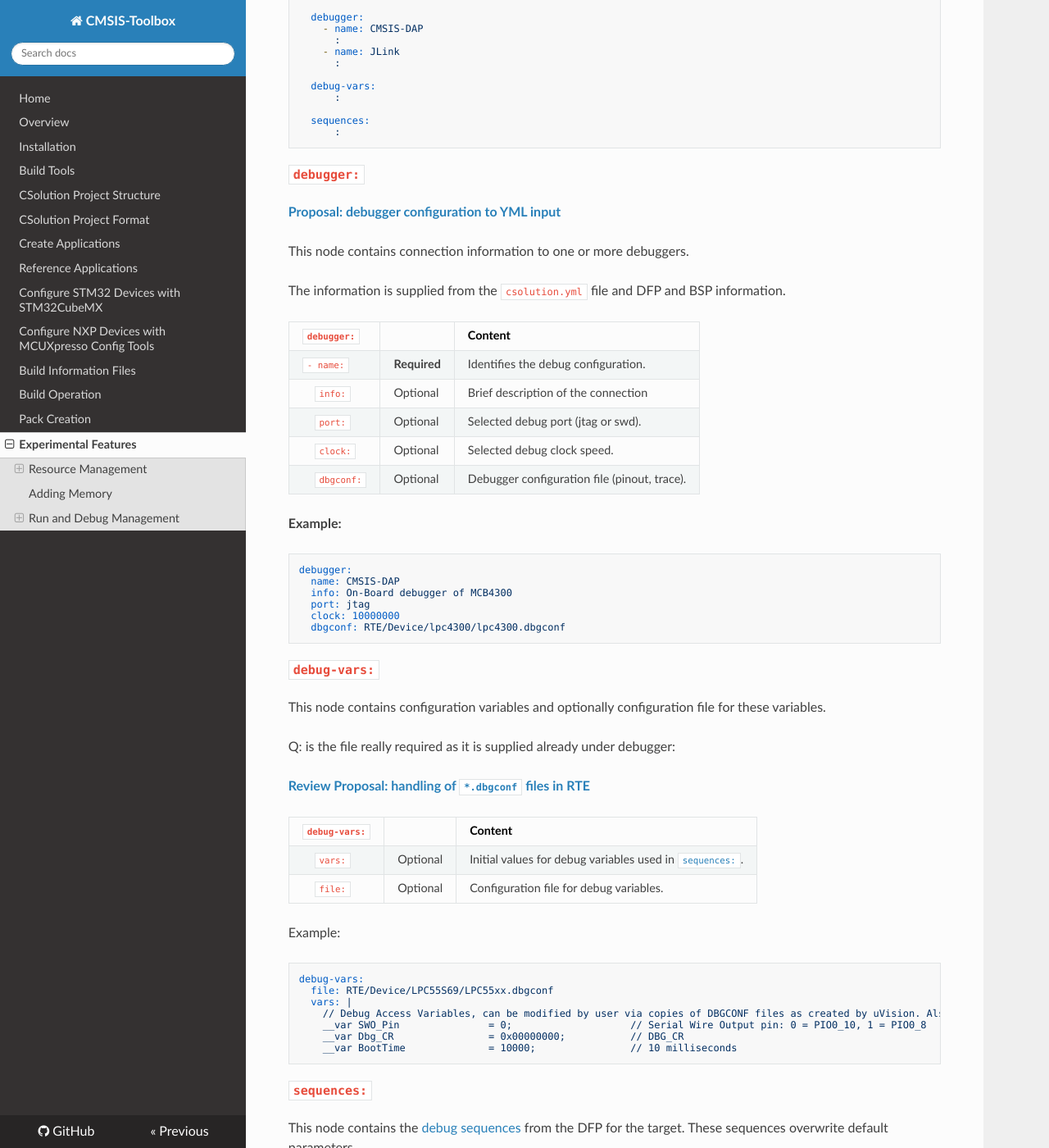
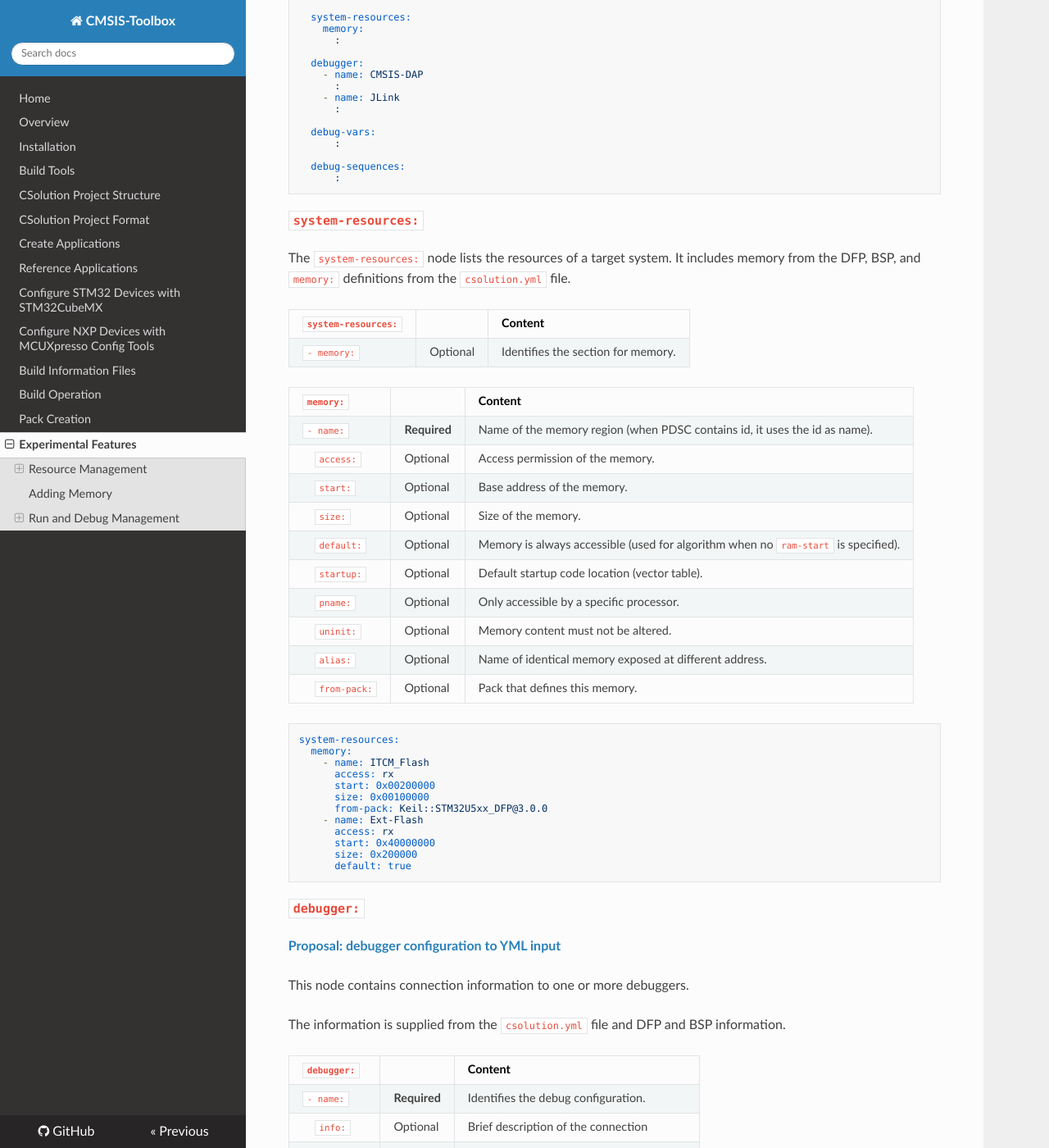
Before and after one commit to Open-CMSIS-Pack/cmsis-toolbox, an MkDocs documentation site: the page built from docs/Experimental-Features.md, in a window 1280 px wide and 1400 px high, scrolled down 5156 px. Shown: the whole window at 82% size. Built offline with MkDocs 1.6.1, drawn with Linux system fonts in a browser that asks for light colours; nearby versions of some CDN libraries; some of the changed text lies outside the part shown.

Commit message:
`system-resources:` added

````diff
--- a/docs/Experimental-Features.md
+++ b/docs/Experimental-Features.md
@@ -129,10 +129,10 @@ solution:
       device: STMicroelectronics::STM32F746NGHx
       memory:                                  # Additional memory available in MyHardware
         - name: Ext-Flash                      # Identifier
-        - access: rx                           # access permission
-        - start: 0x40000000
-        - size: 0x200000
-        - algorithm: Flash/Ext-Flash.flm       # Programming algorithm
+          access: rx                           # access permission
+          start: 0x40000000
+          size: 0x200000
+          algorithm: Flash/Ext-Flash.flm       # Programming algorithm
 ```
 
 ## Run and Debug Management
@@ -207,6 +207,10 @@ cbuild-run:
     - file: out/CubeMX/MyBoard_ROM/Debug/CubeMX.axf
       type: elf
 
+  system-resources:
+    memory:
+      :
+
   debugger:
     - name: CMSIS-DAP
       :
@@ -216,8 +220,44 @@ cbuild-run:
   debug-vars:
       :
 
-  sequences:
+  debug-sequences:
       :
+```
+
+### `system-resources:`
+
+The `system-resources:` node lists the resources of a target system.  It includes memory from the DFP, BSP, and `memory:` definitions from the `csolution.yml` file.
+
+`system-resources:`                                       |             | Content
+:---------------------------------------------------------|-------------|:------------------------------------
+`- memory:`                                               |  Optional   | Identifies the section for memory.
+
+`memory:`                                                 |             | Content
+:---------------------------------------------------------|-------------|:------------------------------------
+`- name:`                                                 |**Required** | Name of the memory region (when PDSC contains id, it uses the id as name).
+&nbsp;&nbsp;&nbsp; `access:`                              |  Optional   | Access permission of the memory.
+&nbsp;&nbsp;&nbsp; `start:`                               |  Optional   | Base address of the memory.
+&nbsp;&nbsp;&nbsp; `size:`                                |  Optional   | Size of the memory.
+&nbsp;&nbsp;&nbsp; `default:`                             |  Optional   | Memory is always accessible (used for algorithm when no `ram-start` is specified).
+&nbsp;&nbsp;&nbsp; `startup:`                             |  Optional   | Default startup code location (vector table).
+&nbsp;&nbsp;&nbsp; `pname:`                               |  Optional   | Only accessible by a specific processor.
+&nbsp;&nbsp;&nbsp; `uninit:`                              |  Optional   | Memory content must not be altered.
+&nbsp;&nbsp;&nbsp; `alias:`                               |  Optional   | Name of identical memory exposed at different address.
+&nbsp;&nbsp;&nbsp; `from-pack:`                           |  Optional   | Pack that defines this memory.
+
+```yml
+system-resources:
+  memory:
+    - name: ITCM_Flash
+      access: rx
+      start: 0x00200000
+      size: 0x00100000
+      from-pack: Keil::STM32U5xx_DFP@3.0.0
+    - name: Ext-Flash
+      access: rx
+      start: 0x40000000
+      size: 0x200000
+      default: true
 ```
 
 ### `debugger:`
@@ -249,23 +289,23 @@ debugger:
 
 ### `debug-vars:`
 
-This node contains configuration variables and optionally configuration file for these variables.
+This node contains the [debug vars](https://open-cmsis-pack.github.io/Open-CMSIS-Pack-Spec/main/html/pdsc_family_pg.html#element_sequence) from the DFP for the target.
 
-Q: is the file really required as it is supplied already under debugger:
+!!! Note
+    `pname` is not required as variables are queried by `debug-sequences:`. It is enough when these sequences are `pname`-specific.  Currently only one PDSC contains pname (iMX-D7)
+    `dbgconf` file is exposed under `debugger:`.  This allows multiple copies for different debugger connection settings.
+    Additional node `vars:` is kept to allow for future extensions.
 
 [**Review Proposal: handling of `*.dbgconf` files in RTE**](https://github.com/Open-CMSIS-Pack/devtools/issues/1946)
 
-
 `debug-vars:`                                             |              | Content
 :---------------------------------------------------------|--------------|:------------------------------------
-&nbsp;&nbsp;&nbsp; `vars:`                                |   Optional   | Initial values for debug variables used in [`sequences:`](#sequences).
-&nbsp;&nbsp;&nbsp; `file:`                                |   Optional   | Configuration file for debug variables.
+&nbsp;&nbsp;&nbsp; `vars:`                                |   Optional   | Initial values for debug variables used in [`debug-sequences:`](#debug-sequences).
 
 Example:
 
 ```yml
 debug-vars:
-  file: RTE/Device/LPC55S69/LPC55xx.dbgconf
   vars: |
     // Debug Access Variables, can be modified by user via copies of DBGCONF files as created by uVision. Also see sub-family level.
     __var SWO_Pin               = 0;                    // Serial Wire Output pin: 0 = PIO0_10, 1 = PIO0_8
@@ -273,16 +313,16 @@ debug-vars:
     __var BootTime              = 10000;                // 10 milliseconds
 ```
 
-### `sequences:`
+### `debug-sequences:`
 
-This node contains the [debug sequences](https://open-cmsis-pack.github.io/Open-CMSIS-Pack-Spec/main/html/pdsc_family_pg.html#element_sequence) from the DFP for the target.  These sequences overwrite default parameters.
+This node contains the [debug sequences](https://open-cmsis-pack.github.io/Open-CMSIS-Pack-Spec/main/html/pdsc_family_pg.html#element_sequence) from the DFP for the target. These sequences overwrite default parameters.
 
-`sequences:`                                              |              | Content
+`debug-sequences:`                                        |              | Content
 :---------------------------------------------------------|--------------|:------------------------------------
 `- name:`                                                 | **Required** | Name of the sequence.
 &nbsp;&nbsp;&nbsp; `info:`                                |   Optional   | Descriptive text to display for example for error diagnostics.
 &nbsp;&nbsp;&nbsp; `blocks:`                              |   Optional   | A list of command blocks in order of execution.
-&nbsp;&nbsp;&nbsp; `pname:`                               |   Optional   | Executes sequence only for connection to processor; Default is executed for all connections.
+&nbsp;&nbsp;&nbsp; `pname:`                               |   Optional   | Executes sequence only for connection to a specific processor; default is for all processors.
 
 `blocks:`                                                 |              | Content
 :---------------------------------------------------------|--------------|:------------------------------------
@@ -300,7 +340,7 @@ This node contains the [debug sequences](https://open-cmsis-pack.github.io/Open-
 Example: [debugPortSetup](https://open-cmsis-pack.github.io/Open-CMSIS-Pack-Spec/main/html/debug_description.html#debugPortSetup)
 
 ```yml
-sequences:
+debug-sequences:
   - name: DebugPortSetup
 
     blocks:
````
Also changed, not shown: docs/build-overview.md (+3 -3 lines).
